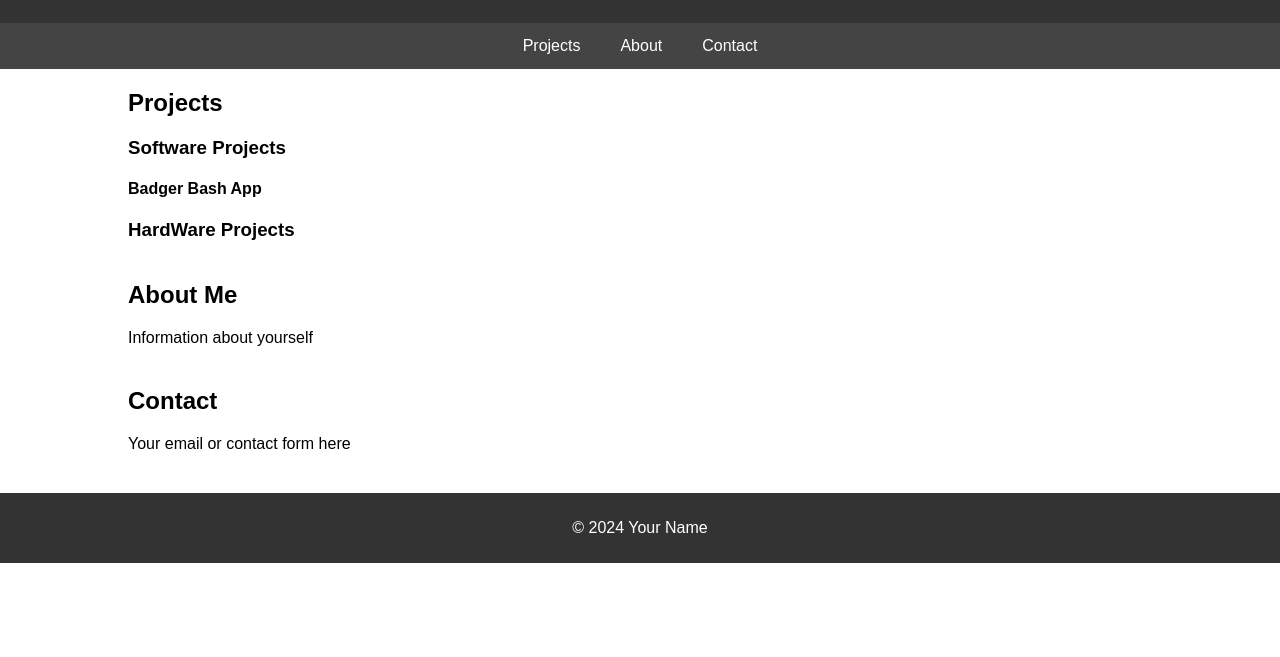
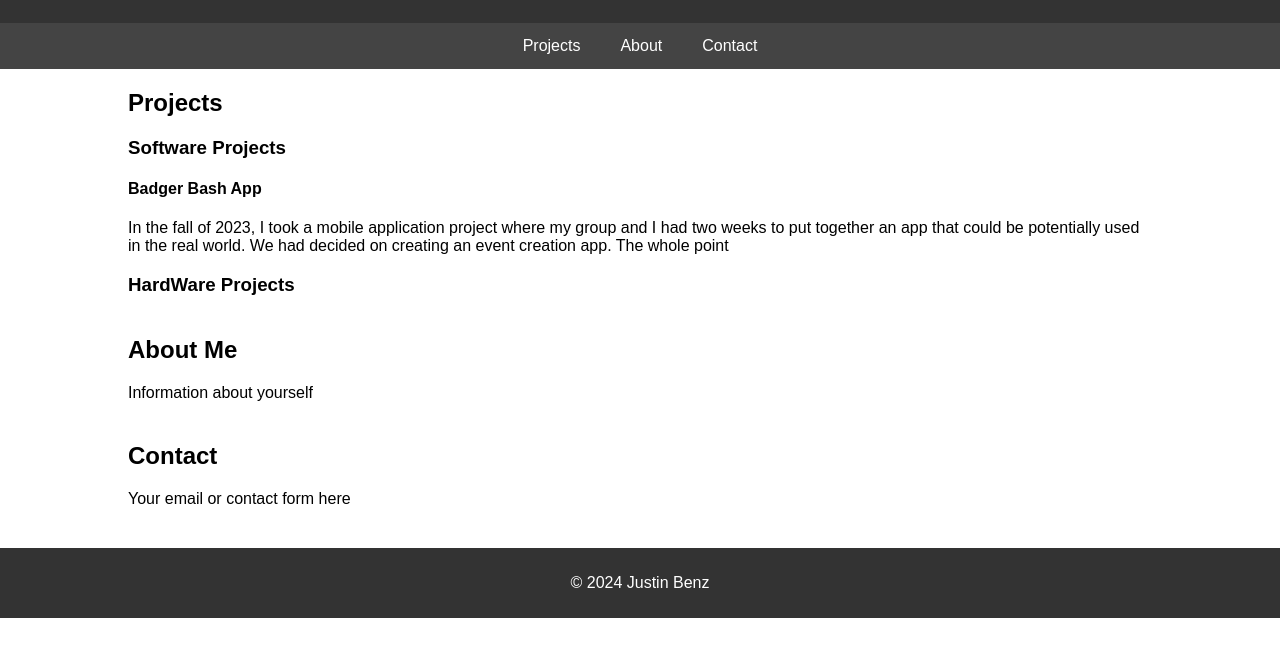
Before and after one commit to 9benzjus/9benzjus.github.io, a plain HTML site: page index.html in a window 1280 px wide. Shown: the part 111-768 px from the top of the page. Drawn offline with Linux system fonts and the light colour scheme.

Commit message:
changed name

```diff
--- a/JustinBenzCollege.html
+++ b/index.html
@@ -68,7 +68,9 @@
             <h2>Projects</h2>
             <h3>Software Projects</h3>
             <h4>Badger Bash App</h4>
-
+            <p>In the fall of 2023, I took a mobile application project where my group and I had two weeks to put together an app that could be potentially used
+                in the real world. We had decided on creating an event creation app. The whole point
+            </p>
             <h3>HardWare Projects</h3>
         </section>
         <section id="about" class="about">
@@ -81,7 +83,7 @@
         </section>
     </div>
     <footer>
-        <p>© 2024 Your Name</p>
+        <p>© 2024 Justin Benz</p>
     </footer>
 </body>
 </html>
```
